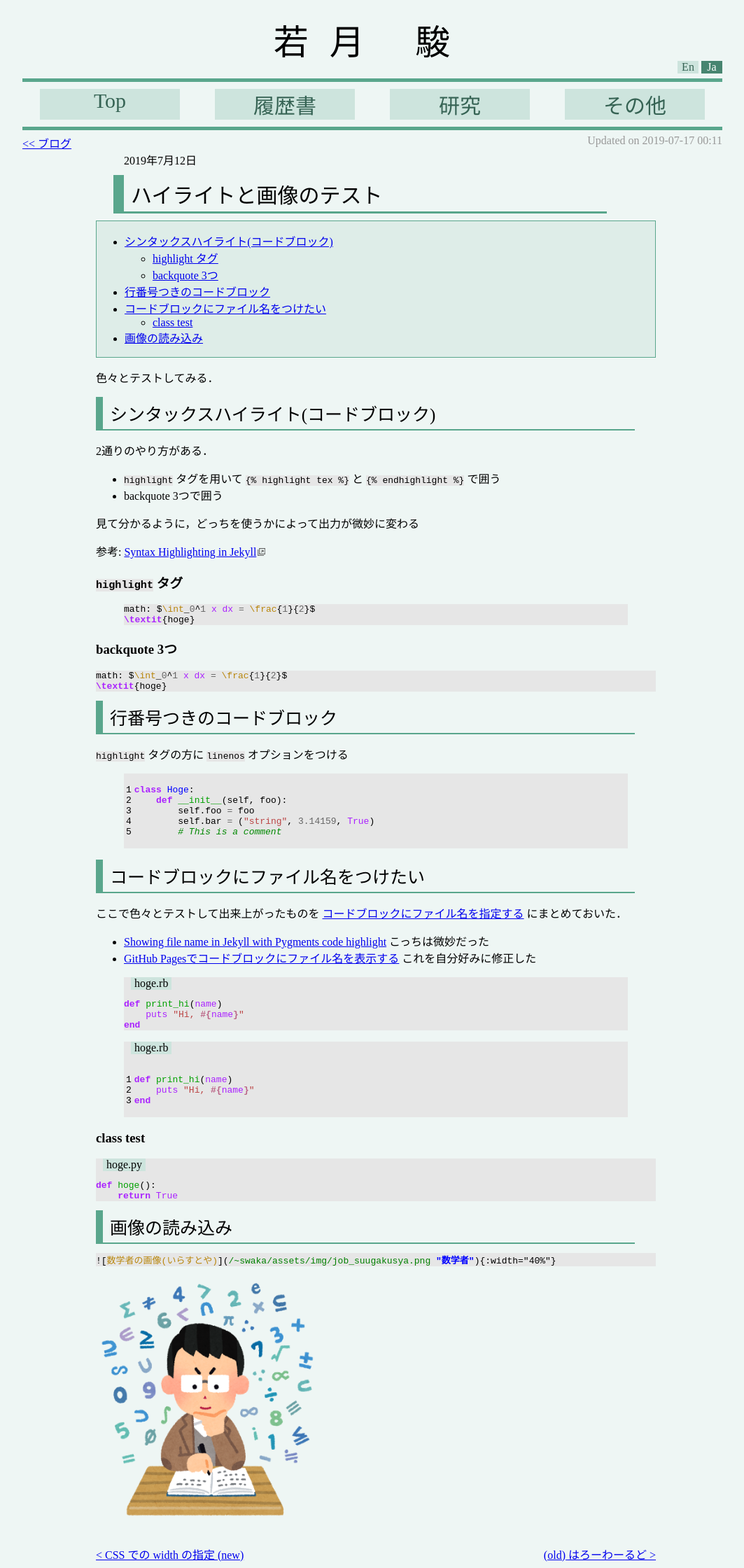
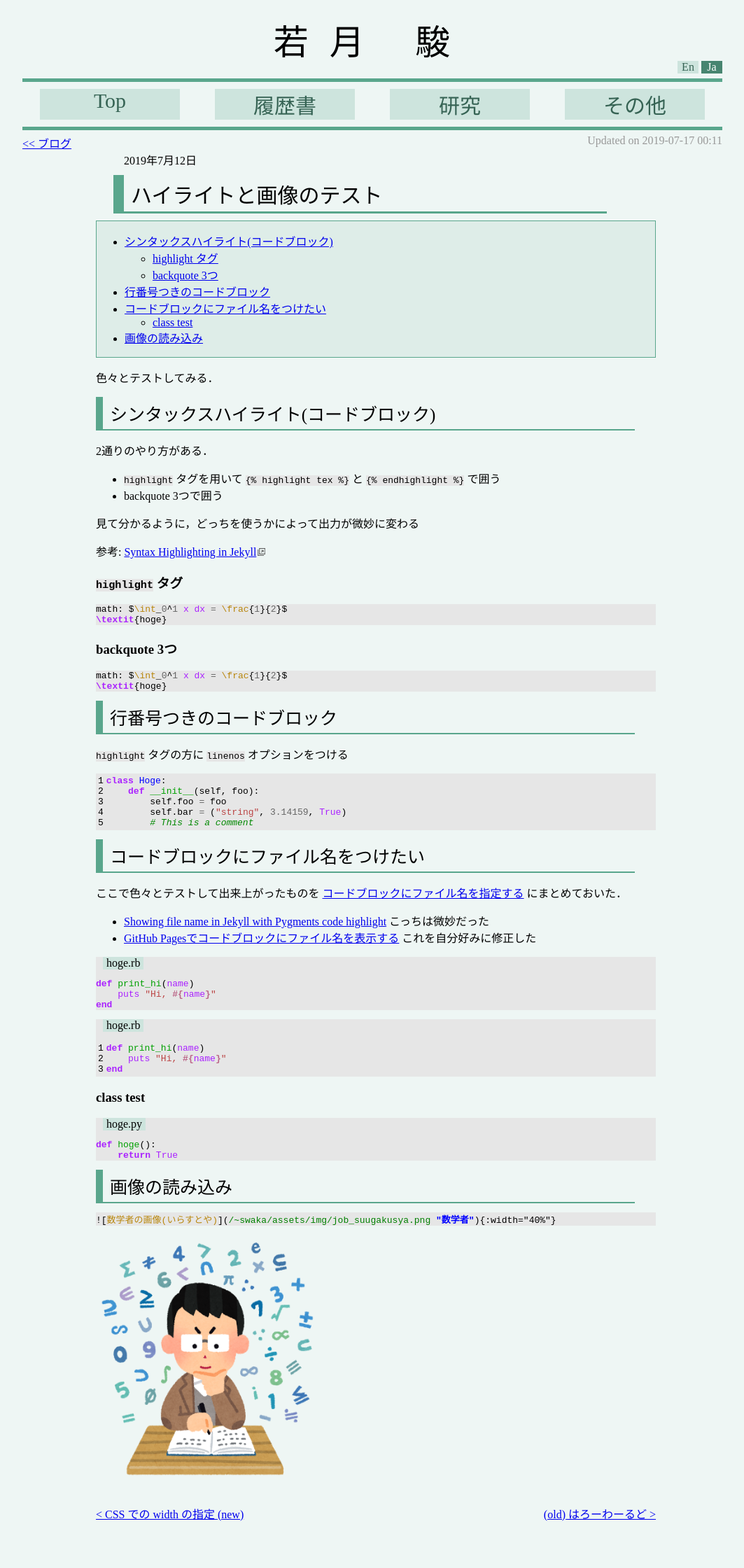
Before and after one commit to shwaka/homepage, a Jekyll site: the page built from jekyll/_posts/2019-07-12-highlight-and-image.md, in a window 1280 px wide. Shown: the whole page at 70% size, without its empty margins (108-1171 px from the left). Built offline with Jekyll 4.4.1, drawn with Linux system fonts in a browser that asks for light colours; the table of contents is made by our own code; after the commit the page ends 2182 px from its top, so only the background shows below that.

Commit message:
modify margin for code block

```diff
--- a/jekyll/assets/css/syntax-highlighting.scss
+++ b/jekyll/assets/css/syntax-highlighting.scss
@@ -11,6 +11,14 @@
   @extend .highlight;           // inline code block にも背景色を適用する
 }
 
+// highlgiht タグを用いたコードブロックの余白の調整
+figure.highlight{
+  margin: 0px;
+  td > pre{
+    margin: 0px;
+  }
+}
+
 .named-block-filename{
   background-color: $codeblock-filename-background;
   display: inline-block;
@@ -19,6 +27,7 @@
   margin-left: 10px;
 }
 
+// はみ出したときに，内部だけスクロール
 .highlight > pre{
   overflow: auto;
 }
```
